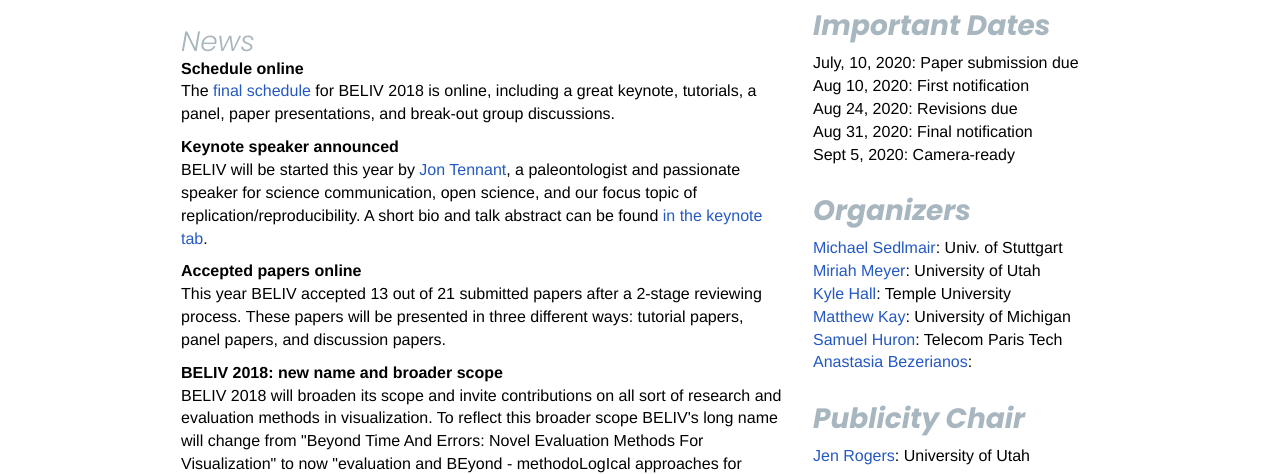
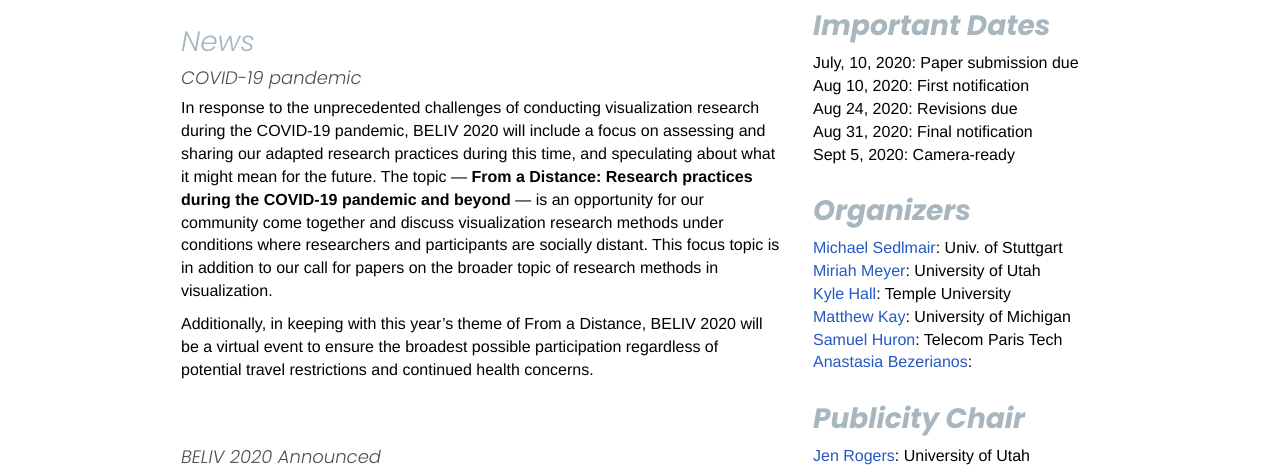
Before and after one commit to miriah/2020, a plain HTML site: page index.html in a window 1280 px wide. Shown: the part 498-972 px from the top of the page. Drawn offline with Linux system fonts and the light colour scheme.

Commit message:
updating landing page text

```diff
--- a/index.html
+++ b/index.html
@@ -79,17 +79,29 @@
 
           <div><h1>News</h1>
 
-	  <p><strong>Schedule online</strong><br>
-                    The <a href="https://beliv-workshop.github.io/schedule.html">final schedule</a> for BELIV 2018 is online, including a great keynote, tutorials, a panel, paper presentations, and break-out group
-		  	discussions.
-			     </p>
+            <h4>COVID-19 pandemic</h4>
 
-		  <p><strong>Keynote speaker announced</strong><br>
-		   BELIV will be started this year by <a href="http://fossilsandshit.com/">Jon Tennant</a>, a paleontologist and passionate speaker for science communication, open science, and our focus topic of replication/reproducibility.
-			  A short bio and talk abstract can be found <a href="https://beliv-workshop.github.io/keynote.html">in the keynote tab</a>.
-	   </p>
+            <p>
+              In response to the unprecedented challenges of conducting visualization research during the COVID-19 pandemic,
+              BELIV 2020 will include a focus on assessing  and sharing our adapted research practices during this time, and speculating about what it
+              might mean for the future. The topic — <strong>From a Distance: Research practices during the COVID-19 pandemic and beyond</strong> —
+              is an opportunity for our community come together and discuss visualization research methods under conditions where researchers and participants
+              are socially distant. This focus topic is in addition to our call for papers on the broader topic of research methods in visualization.
+            </p>
 
-          <p><strong>Accepted papers online</strong><br>
+            <p>Additionally, in keeping with this year’s theme of From a Distance, BELIV 2020 will be a virtual event to ensure the broadest possible participation
+              regardless
+              of potential travel restrictions and continued health concerns.</p>
+<br>
+<br>
+            <h4>BELIV 2020 Announced</h4>
+
+            <p>The BELIV workshop series is a biennial event focusing on research methods in visualization. BELIV 2020 will be the 8th of the BELIV workshop
+              series, and well be held in conjunction with the IEEE VIS 2020 Conference. All registered attendees of VIS will be able to access the workshop.</p>
+
+
+
+          <!-- <p><strong>Accepted papers online</strong><br>
                     This year BELIV accepted 13 out of 21 submitted papers after a 2-stage reviewing process.
 			    These papers will be presented in three different ways: tutorial papers, panel papers, and discussion papers.
 			     </p>
@@ -105,7 +117,7 @@
           BELIV 2018 will be the 7th of the BELIV workshop series and will be held October 21st, 2018,
           as a one-day workshop at <a href="http://ieeevis.org/">IEEE VIS</a> 2018 in Berlin. All registered attendees of VIS will be able to attend the workshop.
 
-            </p>
+            </p> -->
 
           </div>
 
```
